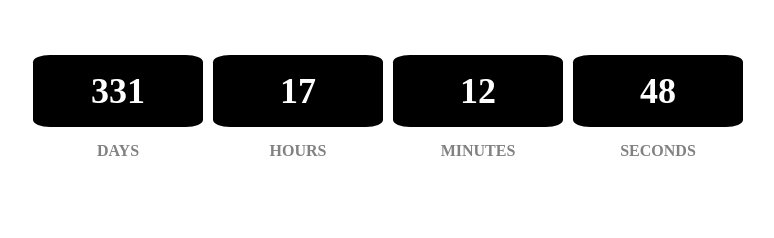
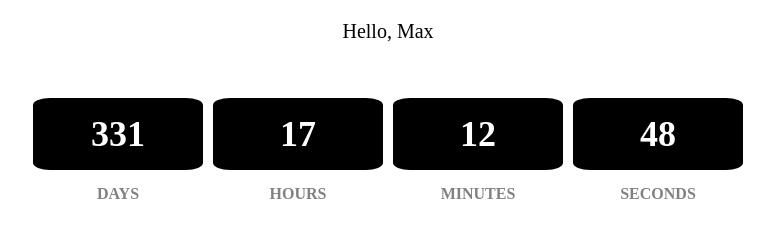
Before and after one commit to rynazavr/goit-js-hw-11, a plain HTML site: page goit-js-hw-11-timer/index.html in a window 1280 px wide. Shown: the whole page, without its empty margins (252-1026 px from the left). Drawn offline with Linux system fonts and the light colour scheme.

Commit message:
with m text

```diff
--- a/goit-js-hw-11-timer/index.html
+++ b/goit-js-hw-11-timer/index.html
@@ -30,6 +30,6 @@
       </div>
     </div>
     <script src="task-1.js" type="module"></script>
-    <!--<script src="task2.js" type="module"></script>-->
+    <script src="task2.js" type="module"></script>
   </body>
 </html>
```
